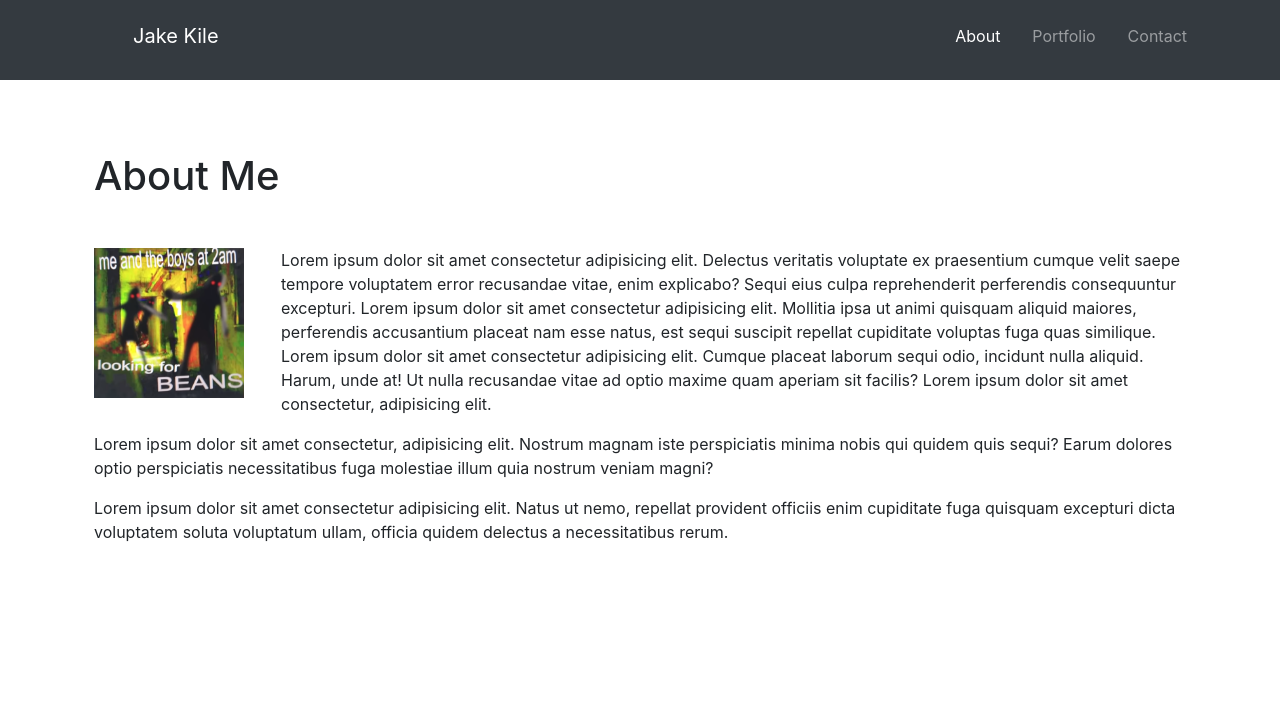
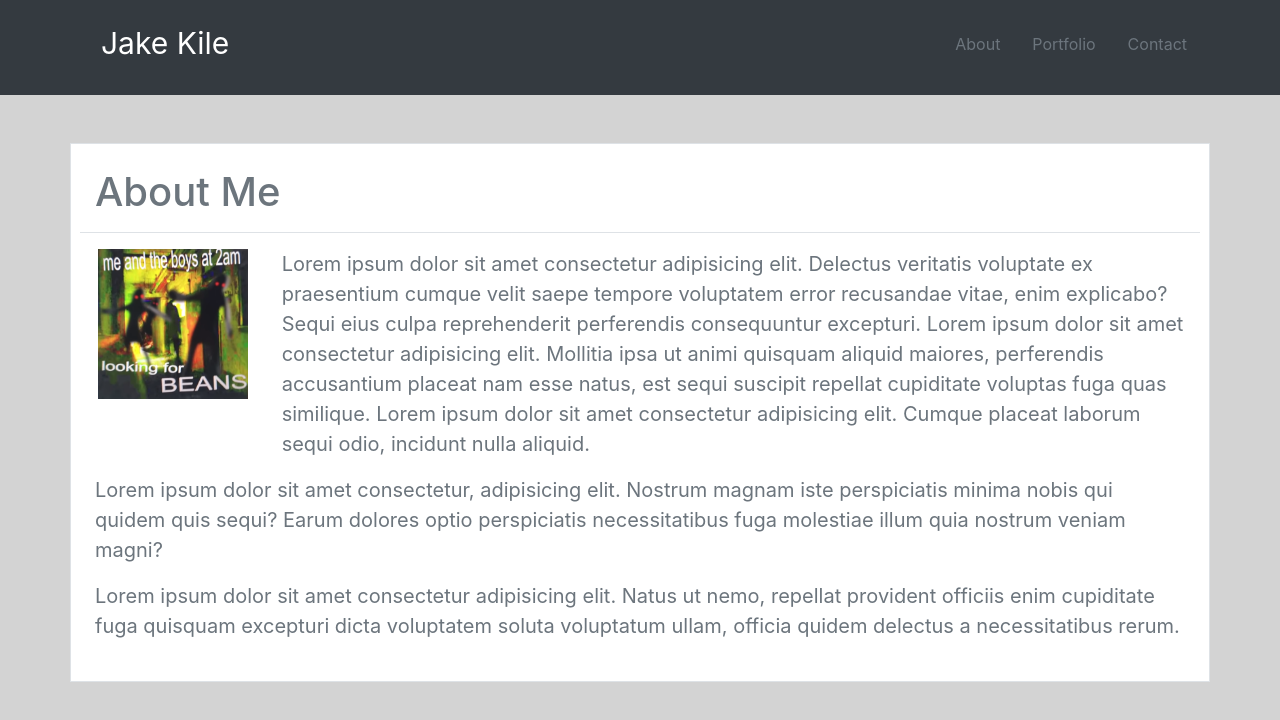
Before and after one commit to jkile/bootstrap-portfolio, a plain HTML site: page index.html in a window 1280 px wide. Drawn offline with nearby package versions, Linux system fonts and the light colour scheme.

Commit message:
positioning and color adjustments. Added container background

```diff
--- a/index.html
+++ b/index.html
@@ -14,51 +14,53 @@
 <body>
     <nav class="navbar navbar-expand-lg navbar-dark bg-dark mb-5 pb-4">
         <div class="container">
-        <a class="navbar-brand mt-2 ml-5" href="#">Jake Kile</a>
+        <a class="navbar-brand mt-2 ml-3" href="#" id="name-head">Jake Kile</a>
         <button class="navbar-toggler" type="button" data-toggle="collapse" data-target="#navbarNav" aria-controls="navbarNav" aria-expanded="false" aria-label="Toggle navigation">
           <span class="navbar-toggler-icon"></span>
         </button>
         <div class="collapse navbar-collapse" id="navbarNav">
           <ul class="navbar-nav ml-auto mt-2">
             <li class="nav-item active">
-              <a class="nav-link mr-3" href="index.html">About <span class="sr-only">(current)</span></a>
+              <a class="nav-link mr-3 text-muted" href="index.html">About </a>
             </li>
             <li class="nav-item">
-              <a class="nav-link mr-3" href="portfolio.html">Portfolio</a>
+              <a class="nav-link mr-3 text-muted" href="portfolio.html">Portfolio</a>
             </li>
             <li class="nav-item">
-              <a class="nav-link" href="contact.html">Contact</a>
+              <a class="nav-link text-muted" href="contact.html">Contact</a>
             </li>
           </ul>
         </div>
     </div>
       </nav>
-    <div class="container box pt-4 pr-4 pl-4 pb-4">
-        <div class="row">
+    <div class="container box pt-4 pr-4 pl-4 pb-4 border bg-white">
+        <div class="row border-bottom">
             <div class="col-lg-12">
-                <h1 class="title mb-5">About Me</h1>
+                <h1 class="title mb-3 text-muted">About Me</h1>
             </div>
         </div>
-        <div class="row">
+        <div class="row mt-3">
             <div class="col-lg-2">
                 <img src="assets/IMG_8007.png" alt="" class="head-shot mb-4">
             </div>
             <div class="col-lg-10">
-                <p>
-                    Lorem ipsum dolor sit amet consectetur adipisicing elit. Delectus veritatis voluptate ex praesentium cumque velit saepe tempore voluptatem error recusandae vitae, enim explicabo? Sequi eius culpa reprehenderit perferendis consequuntur excepturi. Lorem ipsum dolor sit amet consectetur adipisicing elit. Mollitia ipsa ut animi quisquam aliquid maiores, perferendis accusantium placeat nam esse natus, est sequi suscipit repellat cupiditate voluptas fuga quas similique. Lorem ipsum dolor sit amet consectetur adipisicing elit. Cumque placeat laborum sequi odio, incidunt nulla aliquid. Harum, unde at! Ut nulla recusandae vitae ad optio maxime quam aperiam sit facilis? Lorem ipsum dolor sit amet consectetur, adipisicing elit.
+                <p class="text-muted">
+                    Lorem ipsum dolor sit amet consectetur adipisicing elit. Delectus veritatis voluptate ex praesentium cumque velit saepe tempore voluptatem error recusandae vitae, enim explicabo? Sequi eius culpa reprehenderit perferendis consequuntur excepturi. Lorem ipsum dolor sit amet consectetur adipisicing elit. Mollitia ipsa ut animi quisquam aliquid maiores, perferendis accusantium placeat nam esse natus, est sequi suscipit repellat cupiditate voluptas fuga quas similique. Lorem ipsum dolor sit amet consectetur adipisicing elit. Cumque placeat laborum sequi odio, incidunt nulla aliquid.
                 </p>
             </div>
         </div>
         <div class="row">
             <div class="col-lg-12">
-                <p>
+                <p class="text-muted">
                     Lorem ipsum dolor sit amet consectetur, adipisicing elit. Nostrum magnam iste perspiciatis minima nobis qui quidem quis sequi? Earum dolores optio perspiciatis necessitatibus fuga molestiae illum quia nostrum veniam magni?
                 </p>
             </div>
         </div>
         <div class="row">
             <div class="col-lg-12">
-                <p>Lorem ipsum dolor sit amet consectetur adipisicing elit. Natus ut nemo, repellat provident officiis enim cupiditate fuga quisquam excepturi dicta voluptatem soluta voluptatum ullam, officia quidem delectus a necessitatibus rerum.</p>
+                <p class="text-muted">
+                    Lorem ipsum dolor sit amet consectetur adipisicing elit. Natus ut nemo, repellat provident officiis enim cupiditate fuga quisquam excepturi dicta voluptatem soluta voluptatum ullam, officia quidem delectus a necessitatibus rerum.
+                </p>
             </div>
         </div>
 
--- a/style.css
+++ b/style.css
@@ -9,3 +9,33 @@
 
 
 }
+
+img{
+
+    height: 200px;
+    width: 250px;
+    display: block;
+    margin: auto;
+
+
+}
+
+p{
+
+    font-size: 20px;
+    line-height: 30px;
+
+
+}
+ body{
+
+    background-color: lightgray;
+
+
+ }
+
+#name-head{
+
+    font-size: 30px;
+
+}
```
Also changed, not shown: contact.html (+13 -12 lines), portfolio.html (+44 -7 lines).
